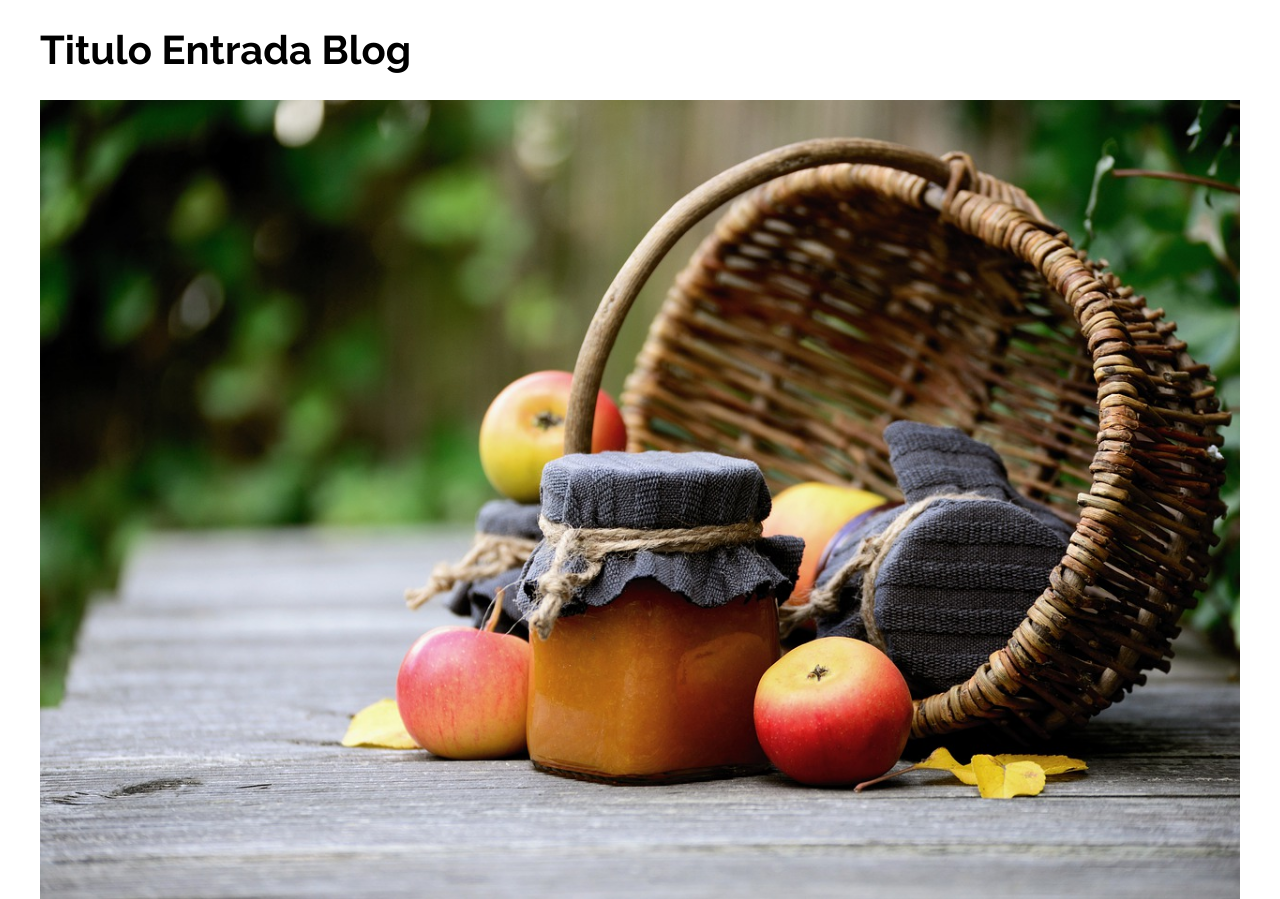
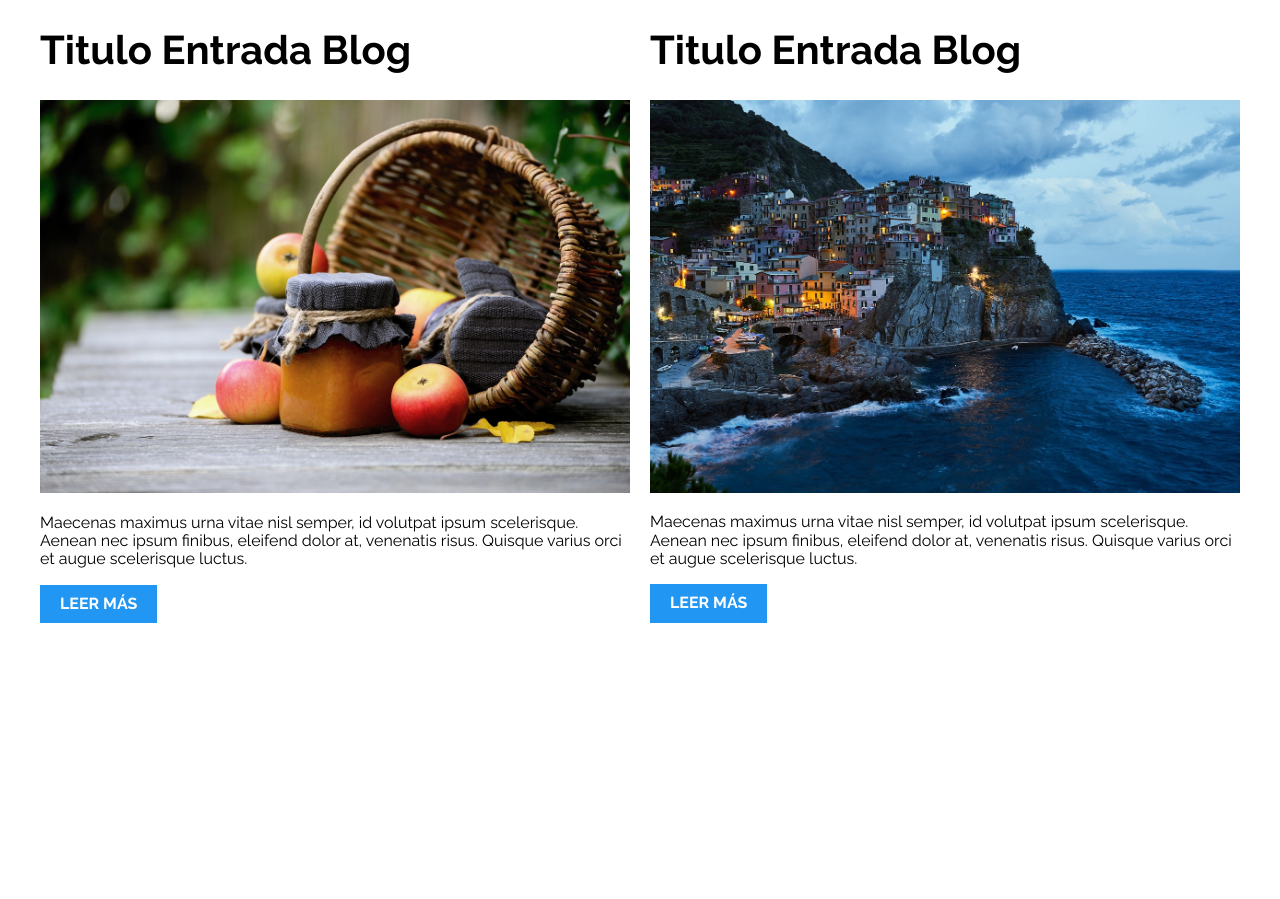
Before and after one commit to JovanniVilla/Studio-Fenixazzul-Cursos, a PHP site: page / in a window 1280 px wide. Shown: the top 899 px of the page. After the commit the page ends 623 px from the top, so only its background shows below. Run offline with PHP 8.4, Linux system fonts and the light colour scheme.

Commit message:
2 columnas Flexbox

```diff
--- a/PatronesRWD/PatronesRWD/02-2columnas_iguales_flexbox/css/styles.css
+++ b/PatronesRWD/PatronesRWD/02-2columnas_iguales_flexbox/css/styles.css
@@ -39,3 +39,11 @@ h1 {
 }
 
 /** CODIGO AQUI **/
+
+@media (min-width: 768px){
+    .dos-columnas{
+        display: flex;
+        flex: 50% 50%;
+        gap: 2rem;
+    }
+}
--- a/PatronesRWD/PatronesRWD/02-2columnas_iguales_flexbox/index.html
+++ b/PatronesRWD/PatronesRWD/02-2columnas_iguales_flexbox/index.html
@@ -11,7 +11,7 @@
 </head>
 
 <body>
-    <div class="contenedor">
+    <div class="contenedor dos-columnas">
         <article class="entrada-blog">
             <h1>Titulo Entrada Blog</h1>
             <img src="img/imagen1.jpg">
```
